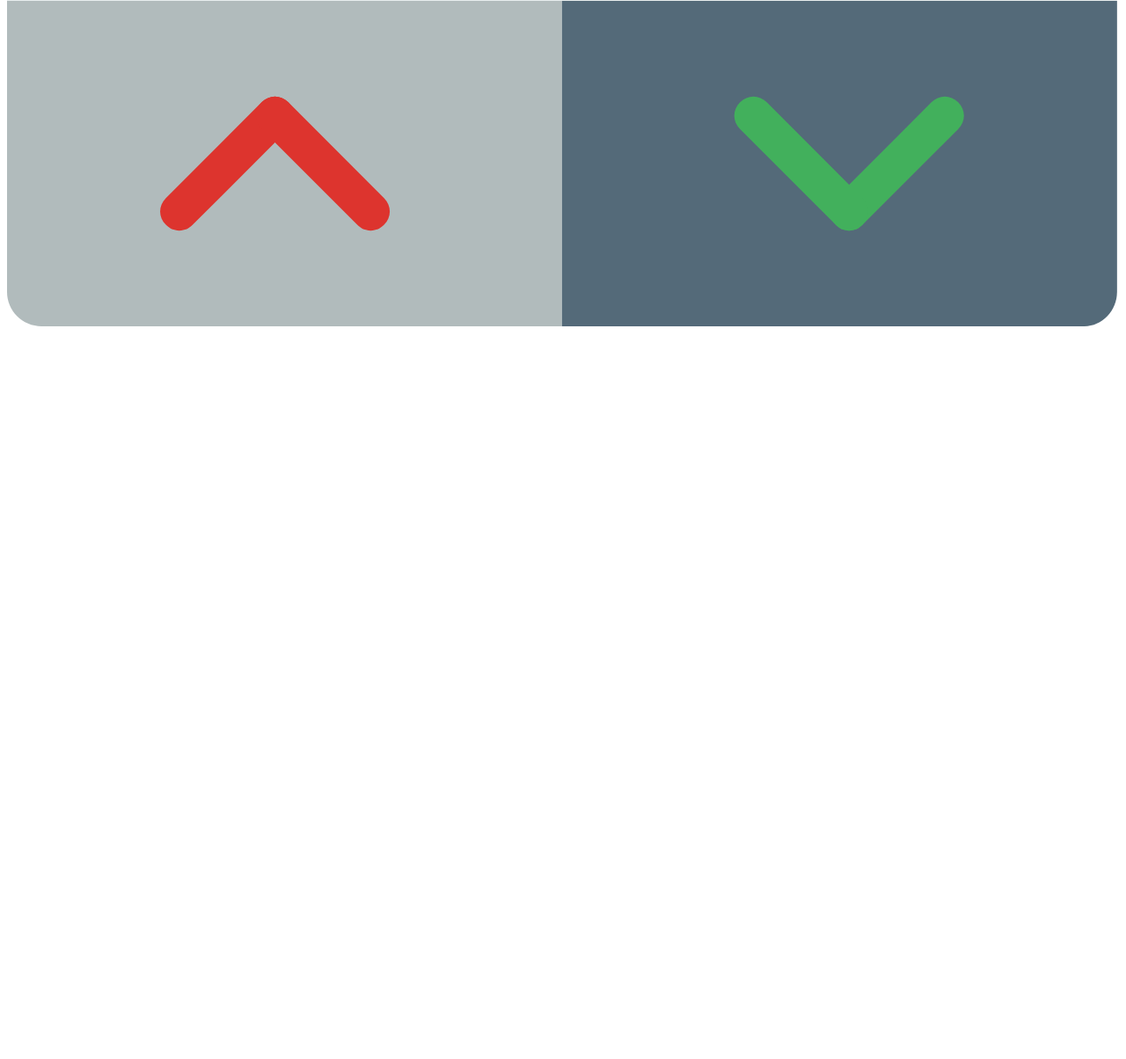
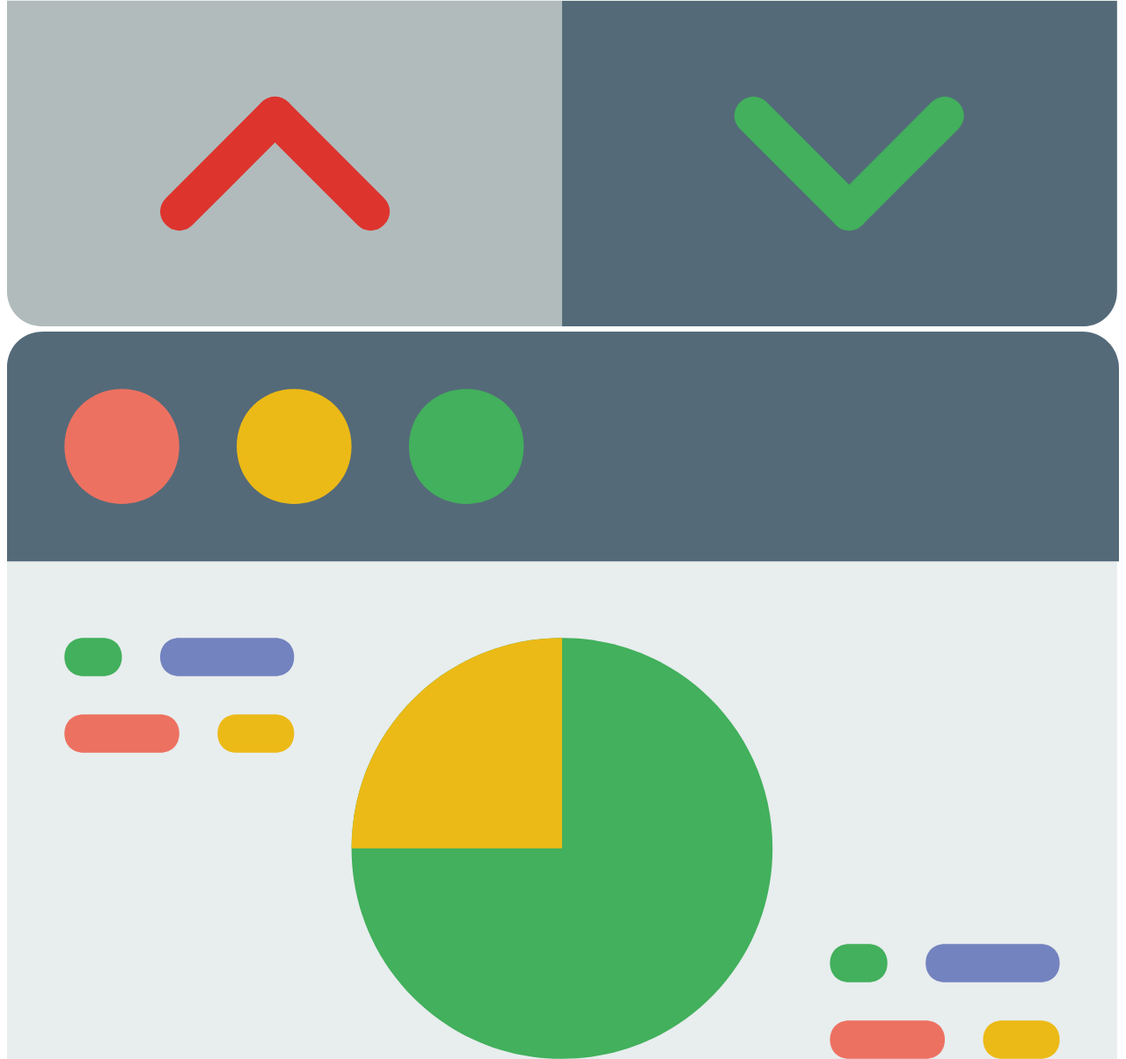
Before and after one commit to forcebytes/demo-svg, a plain HTML site: page index.html in a window 1280 px wide. Shown: the part 993-2197 px from the top of the page at 88% size. Before the commit the page ends 1377 px from the top, so only its background shows below. Drawn offline with Linux system fonts and the light colour scheme.

Commit message:
demo completed

```diff
--- a/index.html
+++ b/index.html
@@ -11,6 +11,58 @@
         <h1>Scalable Vector Graphics</h1>
         <p>SVGs are XML based markup language which makes for very small file sizes, they can be scaled to any size without losing quality and they can be styled or animated with CSS.  </p>
         <img src="img/browser-website.svg" alt="">
+        <svg xmlns="http://www.w3.org/2000/svg" xmlns:xlink="http://www.w3.org/1999/xlink" x="0px" y="0px"
+            viewBox="0 0 512.883 512.883"  style="enable-background:new 0 0 512.883 512.883;" xml:space="preserve">
+        <path style="fill:#E8EDEE;" d="M0,106.372v386.648c0,10.593,8.828,19.421,19.421,19.421h104.166h264.828h104.166
+            c10.593,0,19.421-8.828,19.421-19.421V106.372H0z"/>
+        <path style="fill:#B1BBBC;" d="M256,512.441H15.89c-8.828,0-15.89-7.062-15.89-15.89V362.372h256V512.441z"/>
+        <path style="fill:#546A79;" d="M496.993,512.441H256V362.372h256v134.179C512,505.379,504.938,512.441,496.993,512.441"/>
+        <g>
+            <path style="fill:#DD342E;" d="M79.448,468.303c-2.648,0-4.414-0.883-6.179-2.648c-3.531-3.531-3.531-8.828,0-12.359l44.138-44.138
+                c3.531-3.531,8.828-3.531,12.359,0c3.531,3.531,3.531,8.828,0,12.359l-44.138,44.138C83.862,467.421,82.097,468.303,79.448,468.303
+                "/>
+            <path style="fill:#DD342E;" d="M167.724,468.303c-2.648,0-4.414-0.883-6.179-2.648l-44.138-44.138
+                c-3.531-3.531-3.531-8.828,0-12.359c3.531-3.531,8.828-3.531,12.359,0l44.138,44.138c3.531,3.531,3.531,8.828,0,12.359
+                C172.138,467.421,170.372,468.303,167.724,468.303"/>
+        </g>
+        <g>
+            <path style="fill:#42B05C;" d="M388.414,468.303c-2.648,0-4.414-0.883-6.179-2.648c-3.531-3.531-3.531-8.828,0-12.359
+                l44.138-44.138c3.531-3.531,8.828-3.531,12.359,0c3.531,3.531,3.531,8.828,0,12.359l-44.138,44.138
+                C392.828,467.421,391.062,468.303,388.414,468.303"/>
+            <path style="fill:#42B05C;" d="M388.414,468.303c-2.648,0-4.414-0.883-6.179-2.648l-44.138-44.138
+                c-3.531-3.531-3.531-8.828,0-12.359c3.531-3.531,8.828-3.531,12.359,0l44.138,44.138c3.531,3.531,3.531,8.828,0,12.359
+                C392.828,467.421,391.062,468.303,388.414,468.303"/>
+        </g>
+        <path style="fill:#546A79;" d="M512,106.372H0V17.214C0,7.503,7.062,0.441,16.772,0.441H496.11c8.828,0,16.772,7.062,16.772,16.772
+            v89.159H512z"/>
+        <path style="fill:#ED7161;" d="M79.448,53.407c0,15.007-11.476,26.483-26.483,26.483S26.483,68.414,26.483,53.407
+            s11.476-26.483,26.483-26.483S79.448,38.4,79.448,53.407"/>
+        <path style="fill:#ECBA16;" d="M158.897,53.407c0,15.007-11.476,26.483-26.483,26.483c-15.007,0-26.483-11.476-26.483-26.483
+            s11.476-26.483,26.483-26.483C147.421,26.924,158.897,38.4,158.897,53.407"/>
+        <g>
+            <path style="fill:#42B05C;" d="M238.345,53.407c0,15.007-11.476,26.483-26.483,26.483c-15.007,0-26.483-11.476-26.483-26.483
+                s11.476-26.483,26.483-26.483C226.869,26.924,238.345,38.4,238.345,53.407"/>
+            <path style="fill:#42B05C;" d="M353.103,238.786c0,53.848-43.255,97.103-97.103,97.103s-97.103-43.255-97.103-97.103
+                s43.255-97.103,97.103-97.103S353.103,184.938,353.103,238.786"/>
+        </g>
+        <path style="fill:#ECBA16;" d="M256,141.683c-53.848,0-97.103,43.255-97.103,97.103H256V141.683z"/>
+        <path style="fill:#7383BF;" d="M123.586,159.338H79.448c-5.297,0-8.828-3.531-8.828-8.828s3.531-8.828,8.828-8.828h44.138
+            c5.297,0,8.828,3.531,8.828,8.828S128.883,159.338,123.586,159.338"/>
+        <path style="fill:#42B05C;" d="M44.138,159.338H35.31c-5.297,0-8.828-3.531-8.828-8.828s3.531-8.828,8.828-8.828h8.828
+            c5.297,0,8.828,3.531,8.828,8.828S49.434,159.338,44.138,159.338"/>
+        <path style="fill:#ED7161;" d="M70.621,194.648H35.31c-5.297,0-8.828-3.531-8.828-8.828s3.531-8.828,8.828-8.828h35.31
+            c5.297,0,8.828,3.531,8.828,8.828S75.917,194.648,70.621,194.648"/>
+        <path style="fill:#ECBA16;" d="M123.586,194.648h-17.655c-5.297,0-8.828-3.531-8.828-8.828s3.531-8.828,8.828-8.828h17.655
+            c5.297,0,8.828,3.531,8.828,8.828S128.883,194.648,123.586,194.648"/>
+        <path style="fill:#7383BF;" d="M476.69,300.579h-44.138c-5.297,0-8.828-3.531-8.828-8.828s3.531-8.828,8.828-8.828h44.138
+            c5.297,0,8.828,3.531,8.828,8.828S481.986,300.579,476.69,300.579"/>
+        <path style="fill:#42B05C;" d="M397.241,300.579h-8.828c-5.297,0-8.828-3.531-8.828-8.828s3.531-8.828,8.828-8.828h8.828
+            c5.297,0,8.828,3.531,8.828,8.828S402.538,300.579,397.241,300.579"/>
+        <path style="fill:#ED7161;" d="M423.724,335.89h-35.31c-5.297,0-8.828-3.531-8.828-8.828s3.531-8.828,8.828-8.828h35.31
+            c5.297,0,8.828,3.531,8.828,8.828S429.021,335.89,423.724,335.89"/>
+        <path style="fill:#ECBA16;" d="M476.69,335.89h-17.655c-5.297,0-8.828-3.531-8.828-8.828s3.531-8.828,8.828-8.828h17.655
+            c5.297,0,8.828,3.531,8.828,8.828S481.986,335.89,476.69,335.89"/>
+        </svg>
     </section>
 </body>
 </html>
```
